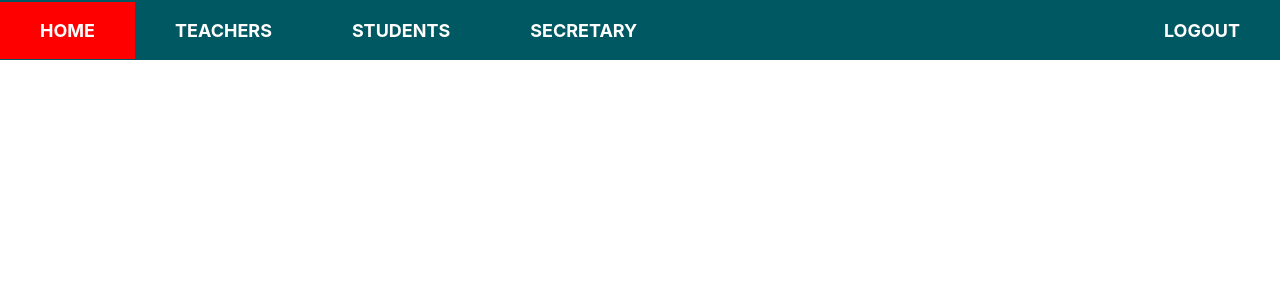
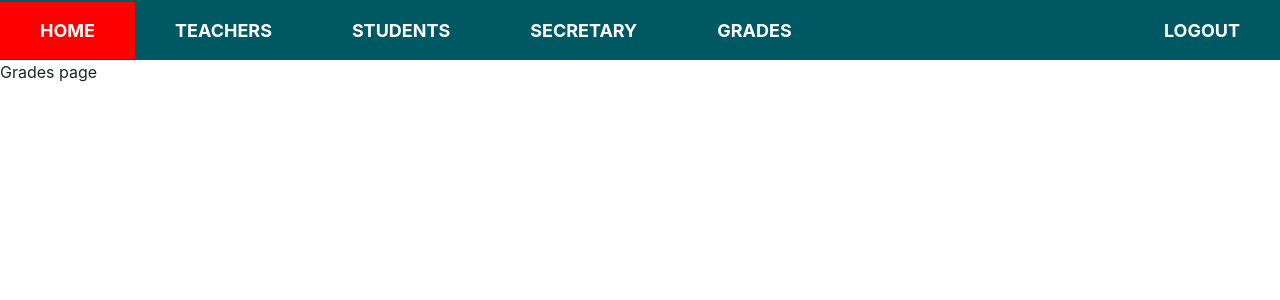
Before and after one commit to laviniamaties/DISI, a React (Create React App) app in the folder client/: page /grades in a window 1280 px wide. Shown: the top 300 px of the page. Built offline with nearby package versions, Linux system fonts and the light colour scheme; sample sign-in values are in the browser's storage.

Commit message:
add grades page

```diff
--- a/client/src/App.tsx
+++ b/client/src/App.tsx
@@ -10,6 +10,7 @@ import { Switch } from 'react-router';
 import AuthService from './Services/auth-service';
 import BaseComponent from './BaseComponent';
 import HomePage from './Pages/HomePage/home-page';
+import GradesPage from './Pages/GradesPage/grades-page';
 
 class App extends BaseComponent {
   public render(): any {
@@ -25,6 +26,7 @@ class App extends BaseComponent {
             <Route path="/teachers/" component={TeacherHomePage} />
             <Route path="/students/" component={StudentHomePage} />
             <Route path="/secretary/" component={SecretaryHomePage} />
+            <Route path="/grades/" component={GradesPage} />
             <Route path="/header/" component={Header} />
           </Switch>
         </div>
--- a/client/src/Components/Header.tsx
+++ b/client/src/Components/Header.tsx
@@ -24,6 +24,10 @@ class Header extends Component {
         {
             title: "Secretary",
             link: '/secretary'
+        },
+        {
+            title: "Grades",
+            link: '/grades'
         }
         ]
     };
--- /dev/null
+++ b/client/src/Pages/GradesPage/grades-page.tsx
@@ -0,0 +1,19 @@
+
+import React, { Component } from 'react';
+import { Redirect } from 'react-router';
+import AuthService from '../../Services/auth-service';
+
+export default class GradesPage extends Component {
+
+    public render(): any {
+        let isAuth = AuthService.isAuth();
+        if (!isAuth) {
+            return <Redirect to='/login' />;
+        }
+        return (
+            <div >
+                Grades page
+            </div>
+        )
+    }
+}
--- a/client/src/Services/auth-service.ts
+++ b/client/src/Services/auth-service.ts
@@ -27,7 +27,6 @@ export default class AuthService {
   }
 
   public static isAuth(): boolean{
-    console.log(sessionStorage.getItem('loggedUser'));
     return !!sessionStorage.getItem('loggedUser');
   }
 
```
Also changed, not shown: client/src/Pages/GradesPage/grades-page.css (added).
